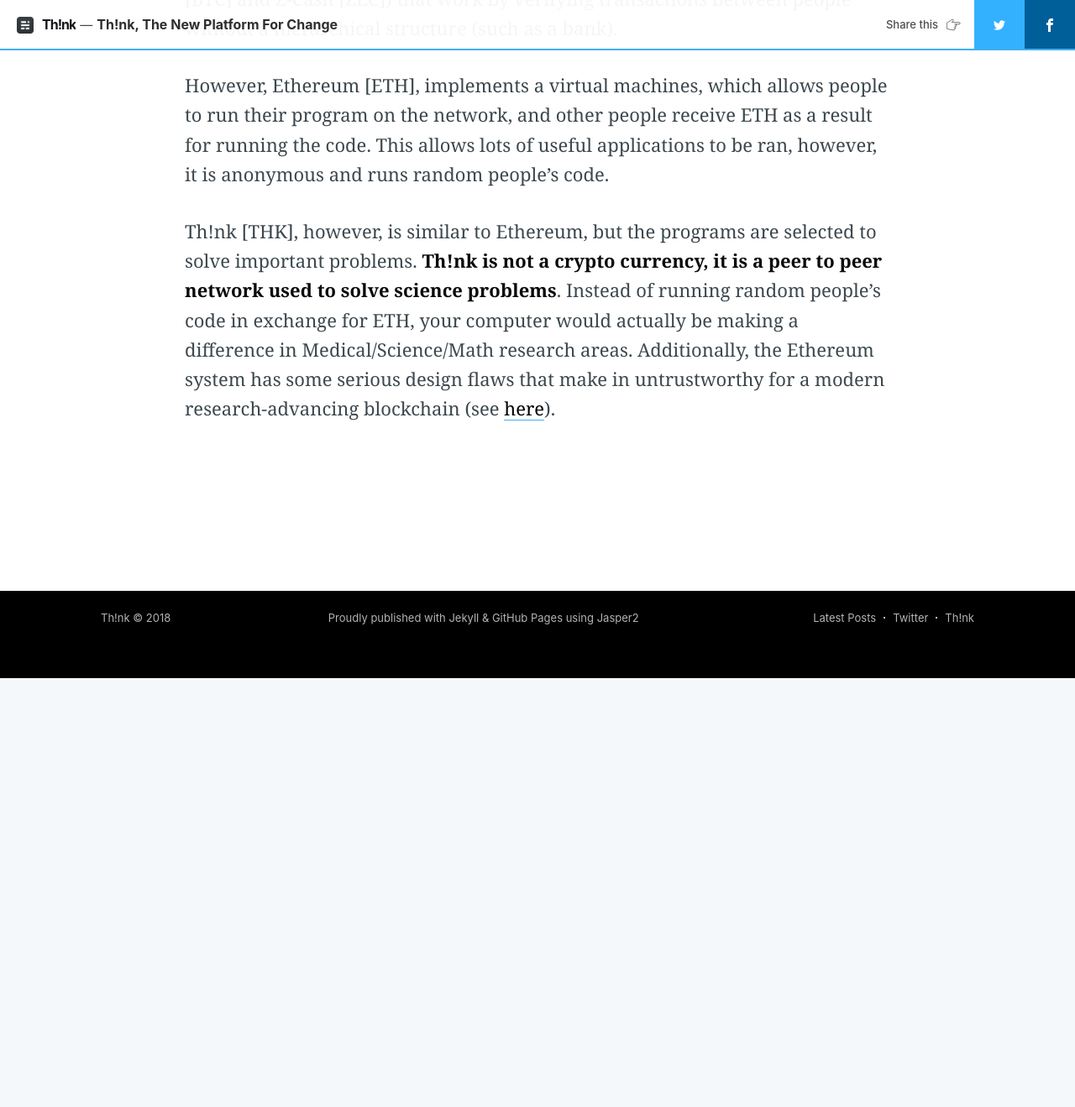
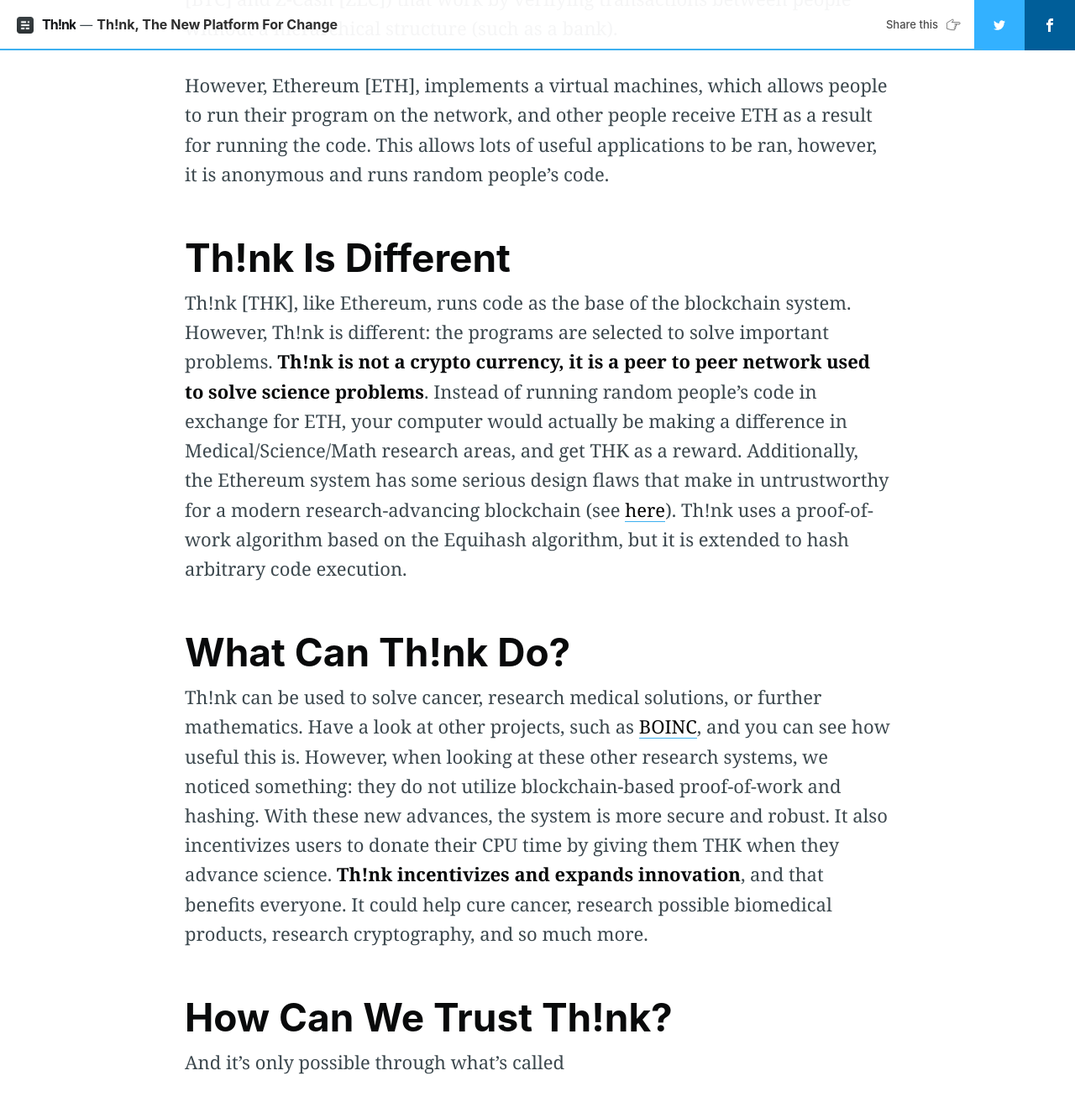
Before and after one commit to knoxschools/think, a Jekyll site: the page built from _posts/2017-07-27-welcome.md, in a window 1280 px wide and 1400 px high, scrolled down 1982 px. Shown: the top 1319 px of the window at 84% size. Built offline with Jekyll 4.4.1, drawn with Linux system fonts in a browser that asks for light colours; nearby versions of some CDN libraries; comment, search, counter and statistics services are not loaded; before the commit the page ends 2790 px from its top, so only the background shows below that.

Commit message:
updated posts

```diff
--- a/_posts/2017-07-27-welcome.md
+++ b/_posts/2017-07-27-welcome.md
@@ -20,4 +20,16 @@
 
 However, Ethereum [ETH], implements a virtual machines, which allows people to run their program on the network, and other people receive ETH as a result for running the code. This allows lots of useful applications to be ran, however, it is anonymous and runs random people's code.
 
-Th!nk [THK], however, is similar to Ethereum, but the programs are selected to solve important problems. **Th!nk is not a crypto currency, it is a peer to peer network used to solve science problems**. Instead of running random people's code in exchange for ETH, your computer would actually be making a difference in Medical/Science/Math research areas. Additionally, the Ethereum system has some serious design flaws that make in untrustworthy for a modern research-advancing blockchain (see [here](http://mashable.com/2017/11/08/ethereum-parity-bug/#i7TUq1rw_mq1)).
+# Th!nk Is Different
+
+Th!nk [THK], like Ethereum, runs code as the base of the blockchain system. However, Th!nk is different: the programs are selected to solve important problems. **Th!nk is not a crypto currency, it is a peer to peer network used to solve science problems**. Instead of running random people's code in exchange for ETH, your computer would actually be making a difference in Medical/Science/Math research areas, and get THK as a reward. Additionally, the Ethereum system has some serious design flaws that make in untrustworthy for a modern research-advancing blockchain (see [here](http://mashable.com/2017/11/08/ethereum-parity-bug/#i7TUq1rw_mq1)). Th!nk uses a proof-of-work algorithm based on the Equihash algorithm, but it is extended to hash arbitrary code execution.
+
+
+# What Can Th!nk Do?
+
+Th!nk can be used to solve cancer, research medical solutions, or further mathematics. Have a look at other projects, such as [BOINC](https://boinc.berkeley.edu/), and you can see how useful this is. However, when looking at these other research systems, we noticed something: they do not utilize blockchain-based proof-of-work and hashing. With these new advances, the system is more secure and robust. It also incentivizes users to donate their CPU time by giving them THK when they advance science. **Th!nk incentivizes and expands innovation**, and that benefits everyone. It could help cure cancer, research possible biomedical products, research cryptography, and so much more.
+
+
+# How Can We Trust Th!nk?
+
+And it's only possible through what's called
```
Also changed, not shown: about/index.md (+2 -0 lines).
